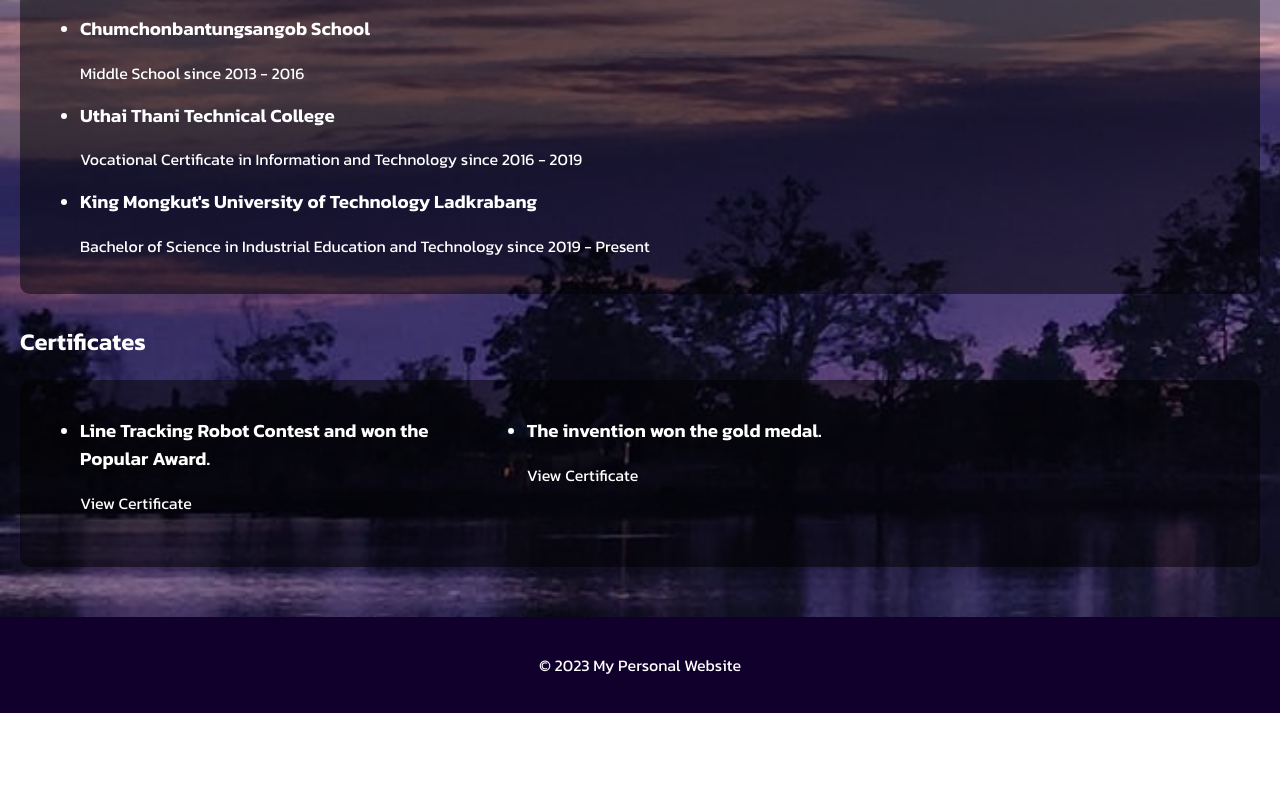
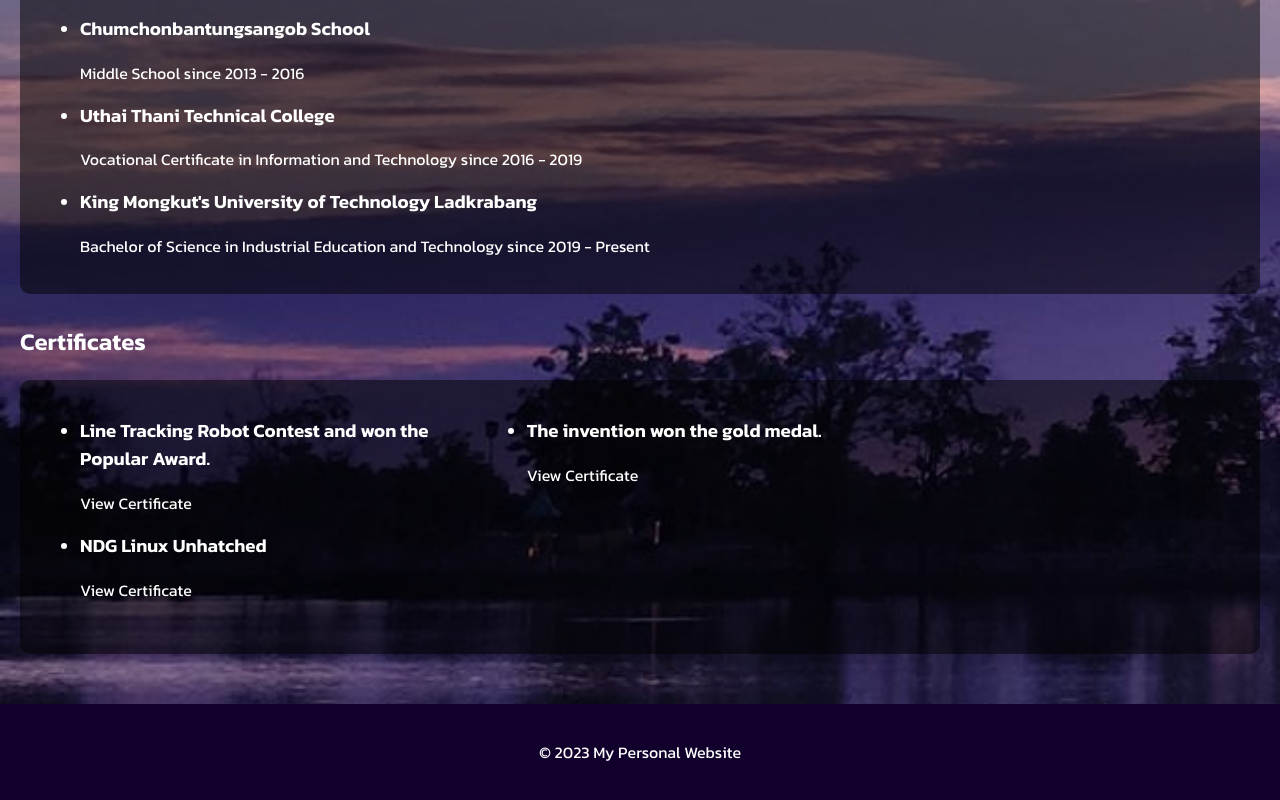
Before and after one commit to xNewz/myPersonalSite, a plain HTML site: page about.html in a window 1280 px wide. Shown: the part 1328-2128 px from the top of the page. Before the commit the page ends 2041 px from the top, so only its background shows below. Drawn offline with Linux system fonts and the light colour scheme.

Commit message:
update: add cert NDG Linux

```diff
--- a/about.html
+++ b/about.html
@@ -133,6 +133,12 @@
                 <a href="images/cert2.jpg">View Certificate</a>
               </p>
             </li>
+            <li>
+              <h3>NDG Linux Unhatched</h3>
+              <p>
+                <a href="cert/PargornRuasijan-NDG Linux Unhatc-certificate.pdf">View Certificate</a>
+              </p>
+            </li>
           </ul>
         </div>
       </section>
```
Also changed, not shown: 1 other file.
